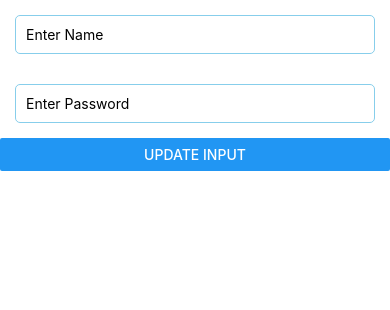
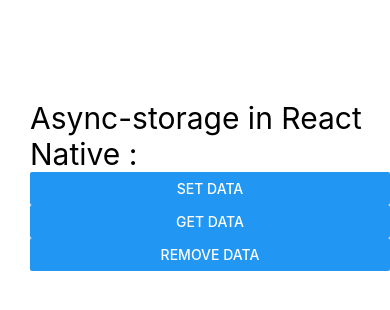
Before and after one commit to navyumm/React-Name, a React Native app: screen / in a window 390 px wide. Shown: the top 310 px of the page. Built offline with nearby package versions, Linux system fonts and the light colour scheme.

Commit message:
"Updated App.js to use async-storage, removed unused code, and added related dependencies to package.json and package-lock.json"

```diff
--- a/App.js
+++ b/App.js
@@ -2109,58 +2109,111 @@
 
 
 // Ref in RN
-import { View, Text, TextInput, StyleSheet, Button } from 'react-native'
+// {
+// import { View, Text, TextInput, StyleSheet, Button } from 'react-native'
+// import React from 'react'
+// import { useRef } from 'react';
+// import { Colors } from 'react-native/Libraries/NewAppScreen';
+
+// const App = () => {
+
+//   const input = useRef();
+
+//   const updateInput = () => {
+//     console.warn("call");
+//     input.current.focus();
+//     input.current.setNativeProps({
+//       color:'red',
+//       fontSize:20
+//     })
+//   }
+
+//   return (
+//     <View>
+//       <TextInput
+//         ref={input}
+//         placeholder='Enter Name'
+//         style={styles.input}
+//       />
+//       <TextInput
+//         placeholder='Enter Password'
+//         style={styles.input}
+//         secureTextEntry={true}
+//       />
+
+//       <Button
+//         title='Update Input'
+//         onPress={updateInput}
+//       />
+
+//     </View>
+//   )
+// }
+
+// const styles = StyleSheet.create({
+//   container: {
+//     flex: 1,
+//     padding: 16
+//   },
+//   input: {
+//     borderWidth: 1,
+//     borderColor: 'skyblue',
+//     margin: 15,
+//     padding: 10,
+//     borderRadius: 5
+//   }
+// })
+
+// export default App
+// }
+
+
+// async-storage in React Native
+import { View, Text, Button } from 'react-native'
 import React from 'react'
-import { useRef } from 'react';
-import { Colors } from 'react-native/Libraries/NewAppScreen';
+import AsyncStorage from '@react-native-async-storage/async-storage'
+import { useState } from 'react';
 
 const App = () => {
 
-  const input = useRef();
-
-  const updateInput = () => {
-    console.warn("call");
-    input.current.focus();
-    input.current.setNativeProps({
-      color:'red',
-      fontSize:20
-    })
+  const [user, setUser] = useState('');
+
+
+  const setData = async () => {
+    await AsyncStorage.setItem("name", "navyum")
   }
 
+  const getData = async () => {
+    const name = await AsyncStorage.getItem("name")
+    // console.log(name)
+    setUser(name)
+  }
+
+  const removeData = async () => {
+    await AsyncStorage.removeItem("name")
+    setUser('')
+  }
+
   return (
-    <View>
-      <TextInput
-        ref={input}
-        placeholder='Enter Name'
-        style={styles.input}
+    <View style={{marginTop:100, marginLeft:30}}>
+      <Text style={{fontSize:30}}>Async-storage in React Native : {user}</Text>
+
+      <Button
+        title='Set Data'
+        onPress={setData}
       />
-      <TextInput
-        placeholder='Enter Password'
-        style={styles.input}
-        secureTextEntry={true}
+
+      <Button
+        title='Get Data'
+        onPress={getData}
       />
 
       <Button
-        title='Update Input'
-        onPress={updateInput}
+        title='Remove Data'
+        onPress={removeData}
       />
-
     </View>
   )
 }
 
-const styles = StyleSheet.create({
-  container: {
-    flex: 1,
-    padding: 16
-  },
-  input: {
-    borderWidth: 1,
-    borderColor: 'skyblue',
-    margin: 15,
-    padding: 10,
-    borderRadius: 5
-  }
-})
-
 export default App
--- a/package.json
+++ b/package.json
@@ -10,6 +10,7 @@
     "test": "jest"
   },
   "dependencies": {
+    "@react-native-async-storage/async-storage": "^1.23.1",
     "@react-navigation/bottom-tabs": "^6.6.0",
     "@react-navigation/material-top-tabs": "^6.6.13",
     "@react-navigation/native": "^6.1.17",
```
Also changed, not shown: 2 other files (tests, documents, lock files or other folders).
